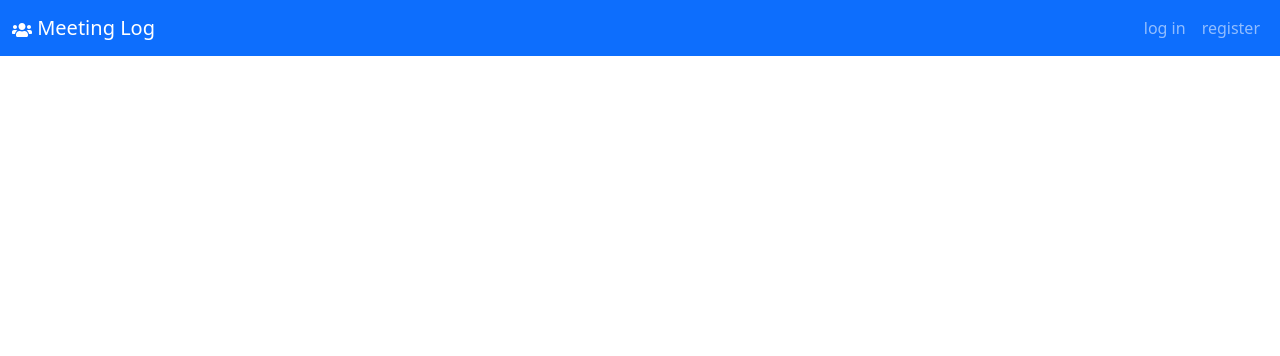
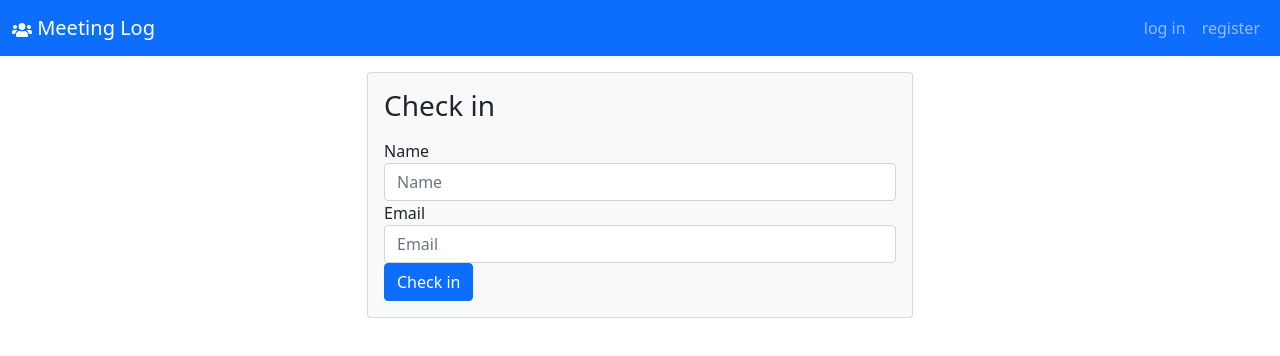
Before and after one commit to alvinwchou/meeting-log, a React (Create React App) app: page /checkin/1/1 in a window 1280 px wide. Shown: the top 356 px of the page. Built offline with nearby package versions, Linux system fonts and the light colour scheme; no server answers.

Commit message:
added checkin component allow user to check in to specific meetings and update the attendees list on firebase

```diff
--- a/src/App.js
+++ b/src/App.js
@@ -12,6 +12,7 @@ import { auth } from './firebase';
 import { onAuthStateChanged, signOut, updateProfile } from 'firebase/auth';
 import firebase from './firebase';
 import { getDatabase, ref, onValue, push } from 'firebase/database';
+import CheckIn from './CheckIn';
 
 
 
@@ -119,6 +120,7 @@ function App() {
           meetings={user.meetings}
           userId={user.userID} />} />
         <Route path='/register' element={<Register registerUser={registerUser} />} />
+        <Route path='/checkin/:userId/:meetingId' element={<CheckIn />} />
       </Routes>
 
     </>
--- /dev/null
+++ b/src/CheckIn.js
@@ -0,0 +1,93 @@
+import { useState } from "react";
+import firebase from "./firebase";
+import { useParams } from "react-router-dom";
+import { getDatabase, push, ref } from "firebase/database";
+
+function CheckIn() {
+    const [checkinForm, setCheckinForm] = useState({
+        displayName: '',
+        email: '',
+    });
+
+    const { userId: userId } = useParams();
+    const { meetingId: meetingId} = useParams();
+
+    const handleChange = (e) => {
+        const itemName = e.target.name;
+        const itemValue = e.target.value;
+
+        setCheckinForm({ ...checkinForm, [itemName]: itemValue })
+    }
+
+    const handleSubmit = (e) => {
+        e.preventDefault();
+
+        const database = getDatabase(firebase);
+        const dbRef = ref(database, `meetings/${userId}/${meetingId}/attendees`)
+
+        push(dbRef, {
+            'attendeeName': checkinForm.displayName,
+            'attendeeEmail': checkinForm.email
+        })
+    }
+
+
+    return (
+        <form className="mt-3" onSubmit={handleSubmit}>
+            <div className="container">
+                <div className="row justify-content-center">
+                    <div className="col-lg-6">
+                        <div className="card bg-light">
+                            <div className="card-body">
+                                <h3 className="font-weight-light mb-3">Check in</h3>
+                                <section className="form-group">
+                                    <label
+                                        className="form-control-label sr-only"
+                                        htmlFor="displayName"
+                                    >
+                                        Name
+                                    </label>
+                                    <input
+                                        required
+                                        className="form-control"
+                                        type="text"
+                                        id="displayName"
+                                        name="displayName"
+                                        placeholder="Name"
+                                        value={checkinForm.displayName}
+                                        onChange={handleChange}
+                                    />
+                                </section>
+                                <section className="form-group">
+                                    <label
+                                        className="form-control-label sr-only"
+                                        htmlFor="Email"
+                                    >
+                                        Email
+                                    </label>
+                                    <input
+                                        required
+                                        className="form-control"
+                                        type="email"
+                                        id="email"
+                                        name="email"
+                                        placeholder="Email"
+                                        value={checkinForm.email}
+                                        onChange={handleChange}
+                                    />
+                                </section>
+                                <div className="form-group text-right mb-0">
+                                    <button className="btn btn-primary" type="submit">
+                                        Check in
+                                    </button>
+                                </div>
+                            </div>
+                        </div>
+                    </div>
+                </div>
+            </div>
+        </form>
+    )
+}
+
+export default CheckIn
--- a/src/MeetingList.js
+++ b/src/MeetingList.js
@@ -1,17 +1,19 @@
 import { getDatabase, ref, remove } from 'firebase/database'
 import firebase from './firebase';
 import {GoTrashcan} from 'react-icons/go'
+import { useNavigate } from 'react-router-dom';
+import { FaLink } from 'react-icons/fa';
 
 function MeetingsList({ meetings, userId }) {
 
-    const deleteMeeting = (e, whichMeeting) => {
-        e.preventDefault();
+    const deleteMeeting = (whichMeeting) => {
         const database = getDatabase(firebase);
         const dbRef = ref(database, `meetings/${userId}/${whichMeeting}`);
 
         remove(dbRef);
     }
 
+    let navigate = useNavigate()
     return (
         <div className="text-center mt-4">
             <p>meeting</p>
@@ -22,8 +24,14 @@ function MeetingsList({ meetings, userId }) {
                         <section className="btn-group align-self-center" role=''>
                             <button className="btn btn-sm btn-outline-secondary"
                             title="Delete Meeting"
-                            onClick={e => deleteMeeting(e, meeting.meetingId)}>
+                            onClick={() => deleteMeeting(meeting.meetingId)}>
                                 <GoTrashcan />
+                            </button>
+
+                            <button className="btn btn-sm btn-outline-secondary"
+                            title="Check In"
+                            onClick={() => navigate(`/checkin/${userId}/${meeting.meetingId}`)}>
+                                <FaLink />
                             </button>
                         </section>
 
```
